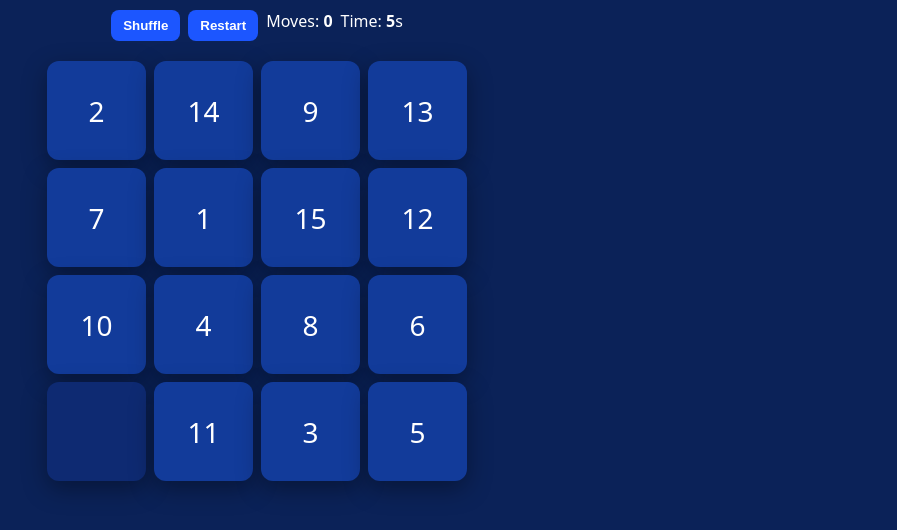
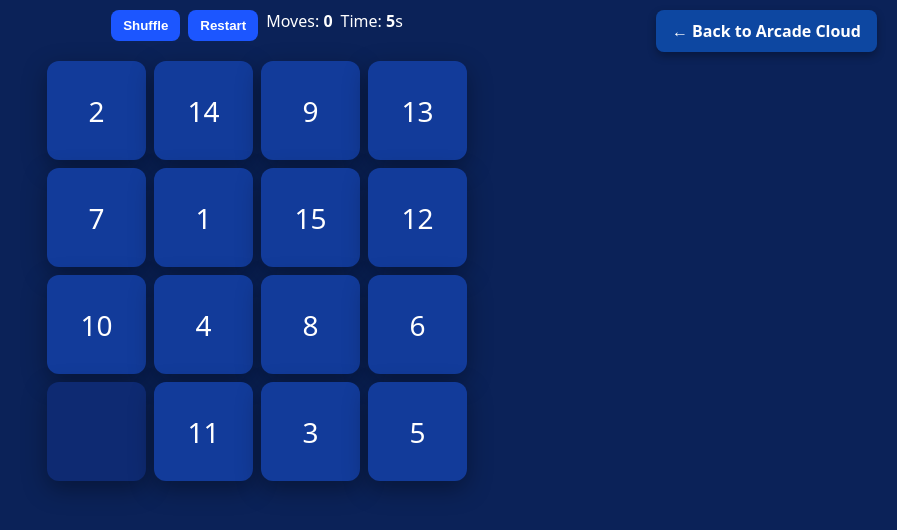
Before and after one commit to badoujr01/arcade-cloud-games, a plain HTML site: page docs/games/15puzzle.html in a window 1280 px wide. Shown: the whole page, without its empty margins (383-1280 px from the left). Drawn offline with Linux system fonts and the light colour scheme.

Commit message:
GAMES HTML UPDATED

```diff
--- a/docs/games/15puzzle.html
+++ b/docs/games/15puzzle.html
@@ -40,4 +40,11 @@ if(src>=0&&src<16) move(src);
 document.getElementById('shuffle').onclick=shuffle;
 document.getElementById('restart').onclick=()=>{tiles=start.slice(); empty=15; moves=0; clearInterval(timer); tm.textContent='0'; render();}
 shuffle();
-</script></body></html>
+</script><div style="position:fixed;top:20px;right:20px;z-index:9999;">
+  <a href="https://badoujr01.github.io/arcade-cloud-games/"
+     style="background:#0D47A1;color:white;padding:10px 16px;border-radius:8px;text-decoration:none;font-weight:bold;box-shadow:0 4px 8px rgba(0,0,0,0.3);transition:background 0.2s;"
+     onmouseover="this.style.background='#1565C0'"
+     onmouseout="this.style.background='#0D47A1'">
+    ← Back to Arcade Cloud
+  </a>
+</div></body></html>
```
Also changed, not shown: docs/games/2048.html (+8 -1 lines), docs/games/breakout.html (+8 -1 lines), docs/games/checkers.html (+8 -1 lines), docs/games/hextris.html (+8 -1 lines), docs/games/minesweeper.html (+8 -1 lines), docs/games/snake.html (+8 -1 lines), docs/games/solitaire.html (+8 -1 lines), docs/games/sudoku.html (+8 -1 lines).
